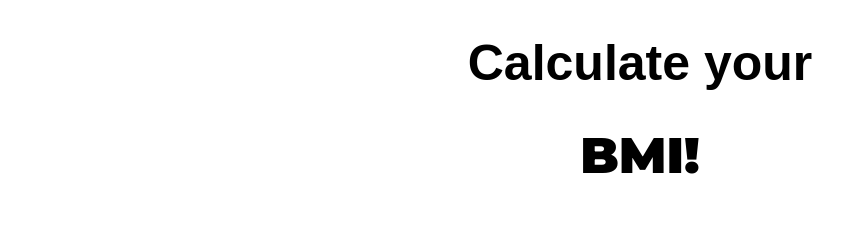
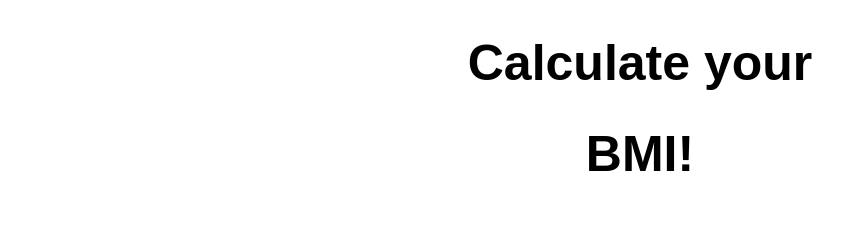
Before and after one commit to JforJason101/ProjectCS10Atom-VSCode, a plain HTML site: page MyProjects/CalcProj/main.html in a window 1280 px wide. Shown: the top 236 px of the page, without its empty margins (0-867 px from the left). Drawn offline with Linux system fonts and the light colour scheme; a web font is replaced by a local one.

Commit message:
commitGANG

```diff
--- a/MyProjects/CalcProj/style.css
+++ b/MyProjects/CalcProj/style.css
@@ -3,6 +3,10 @@
     font-style: normal;
     font-weight: normal;
     src: local('Moon 2.0 Light'), url('http://127.0.0.1:5500/CalcProj/MoonFont/Moon2.0-Light.woff') format('woff');
+    font-family: 'Integral CF UltraBold';
+    font-style: normal;
+    font-weight: normal;
+    src: local('Integral CF UltraBold'), url('http://127.0.0.1:5500/IntegralFont/Webfont/IntegralCF-Heavy.eot')
 }
 
 #theHeading {
@@ -12,7 +16,7 @@
 }
 
 #theHeading2 {
-    font-family: 'Montserrat', sans-serif;
+    font-family: 'Integral CF UltraBold', sans-serif;
     font-size: 50px;
     text-align: center;
 }
```
